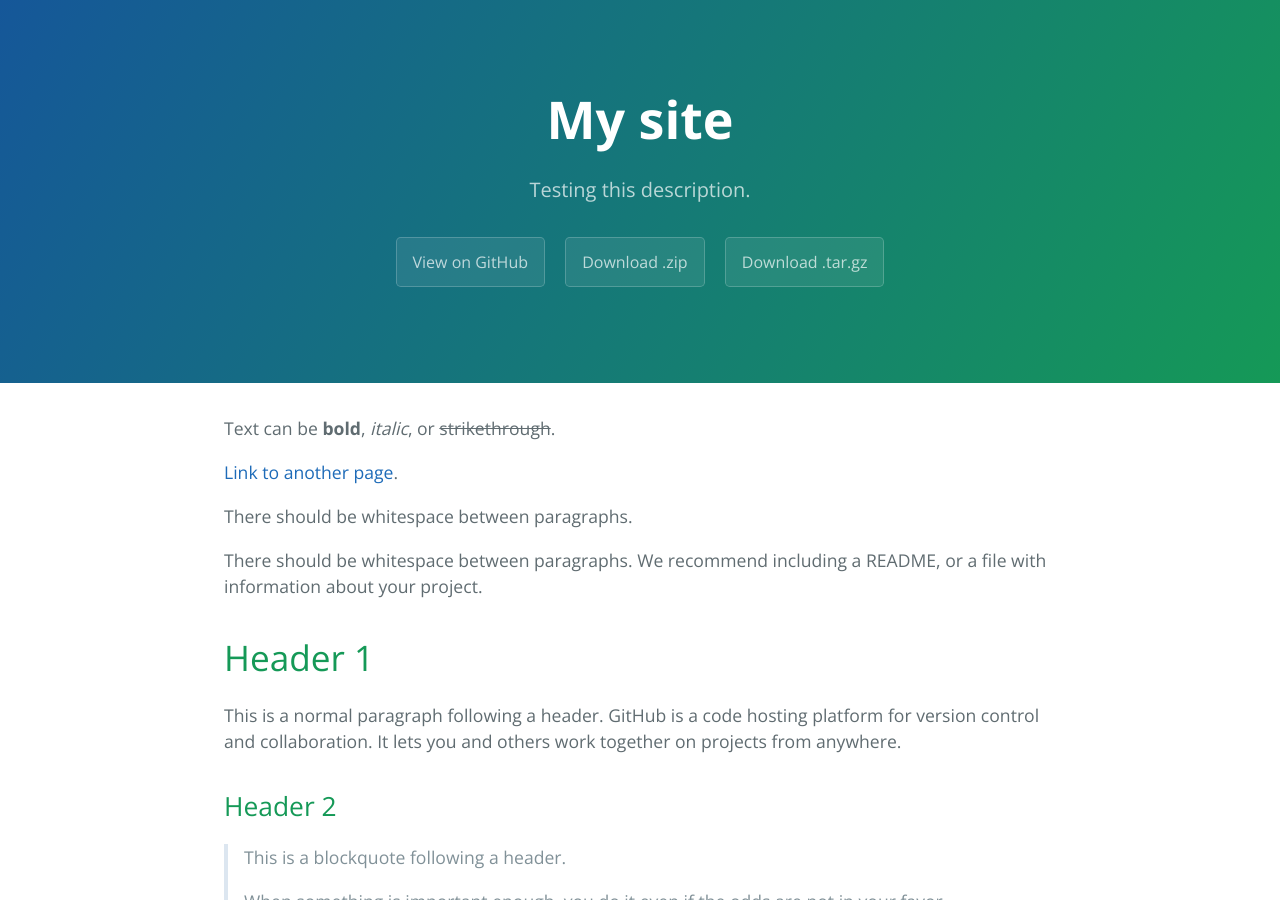
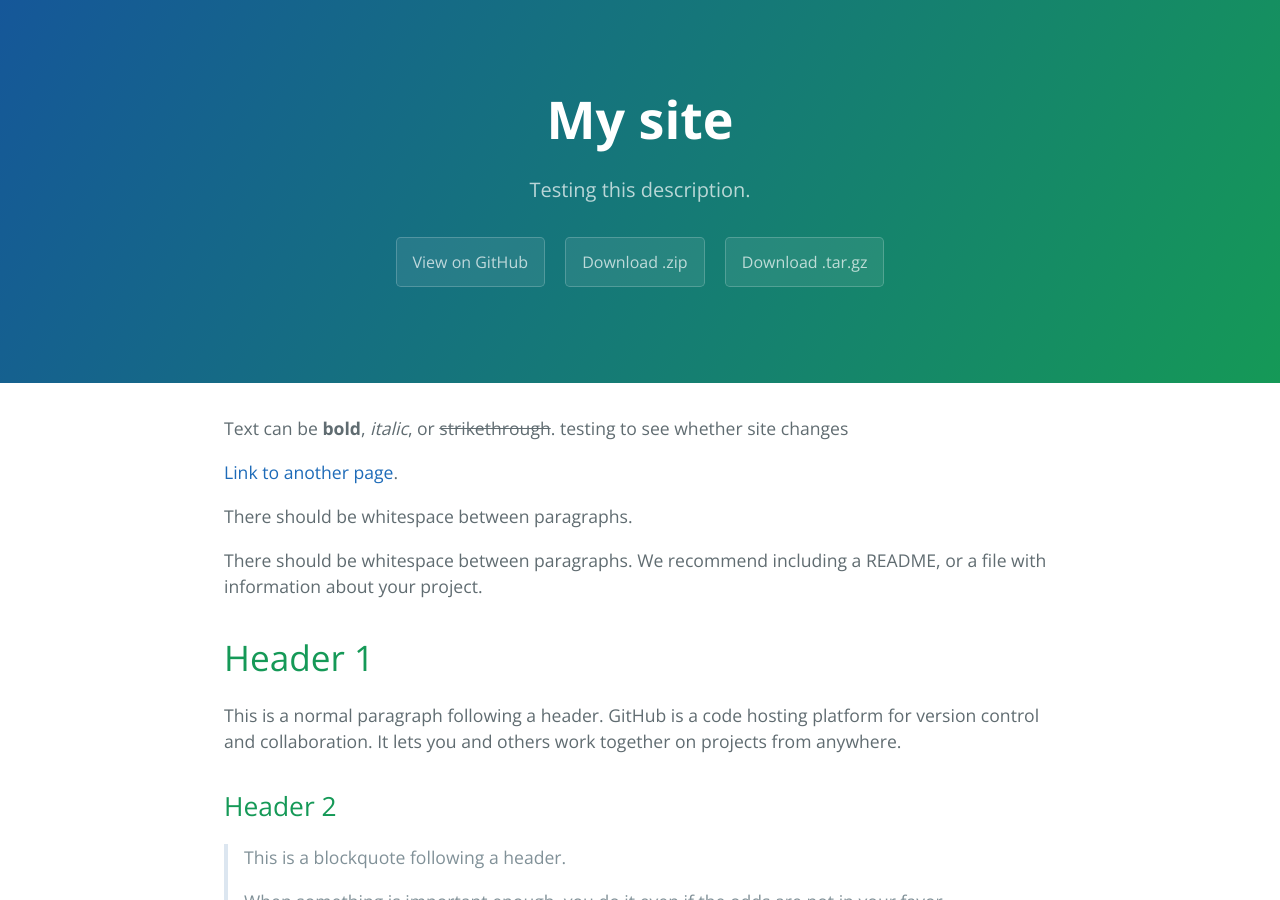
Before and after one commit to AricHaldan/wimdecock-github.io, a Jekyll site: the page built from cayman-master/index.md, in a window 1280 px wide and 900 px high. Built offline with Jekyll 4.4.1, drawn with Linux system fonts in a browser that asks for light colours.

Commit message:
Update index.md

```diff
--- a/cayman-master/index.md
+++ b/cayman-master/index.md
@@ -2,7 +2,8 @@
 layout: default
 ---
 
-Text can be **bold**, _italic_, or ~~strikethrough~~.
+Text can be **bold**, _italic_, or ~~strikethrough~~. testing to see whether site changes
+
 
 [Link to another page](./another-page.html).
 
```
